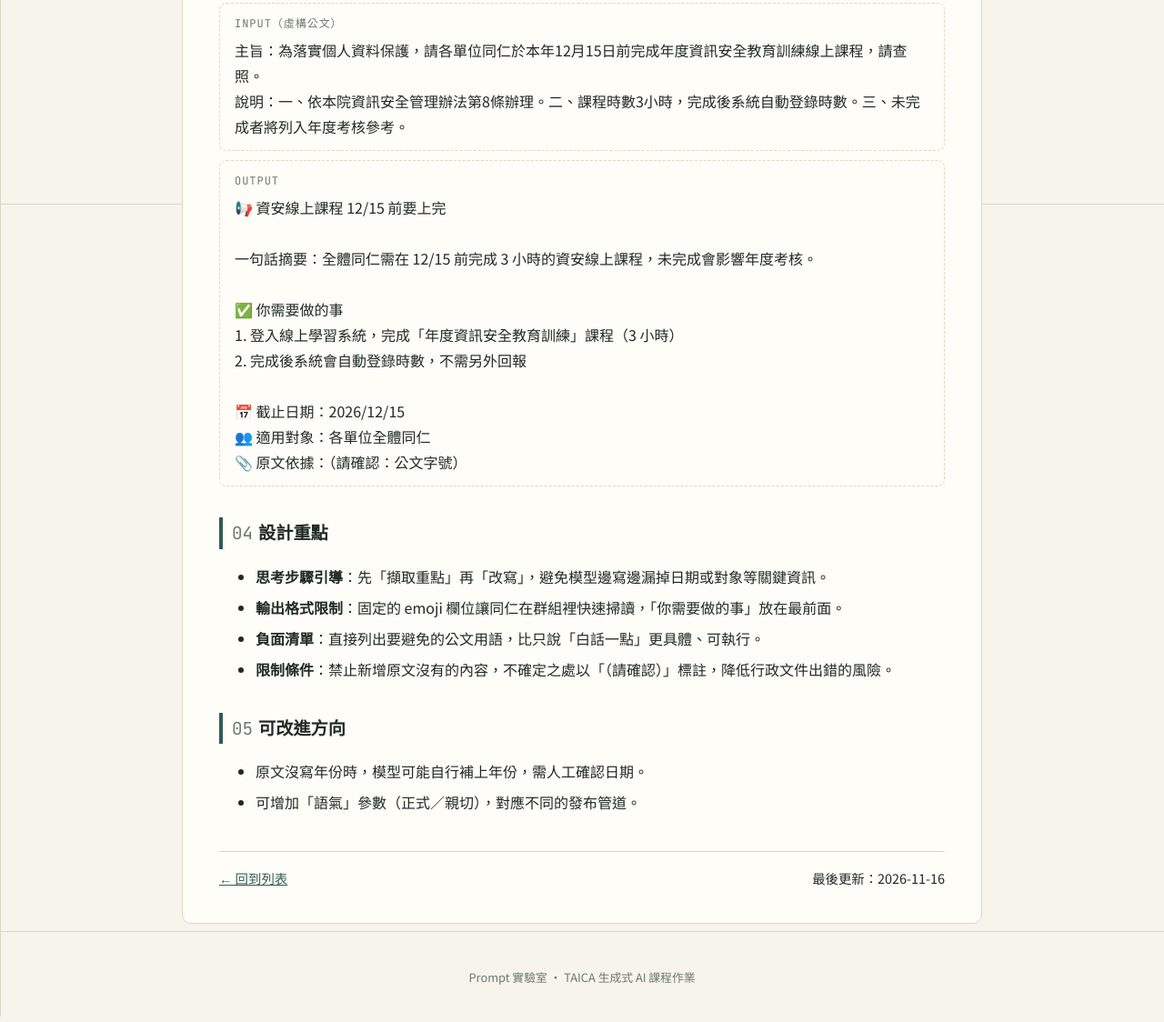
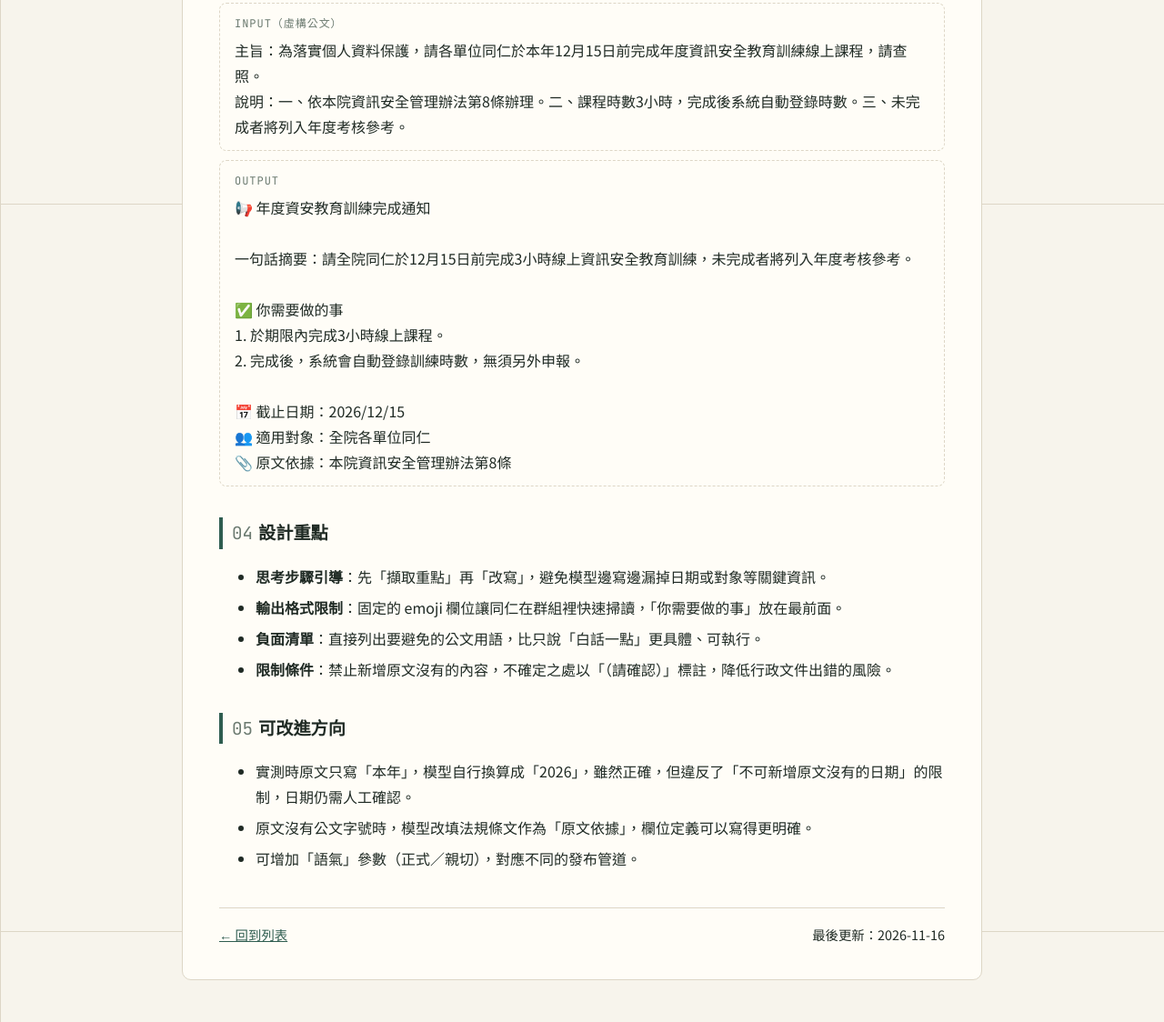
Before and after one commit to EllenHuangD/prompt-lab, a plain HTML site: page pages/p003-official-notice-rewriter.html in a window 1280 px wide. Shown: the part 1376-2500 px from the top of the page at 91% size. Drawn offline with Linux system fonts and the light colour scheme.

Commit message:
Update official notice content and improve clarity

```diff
--- a/pages/p003-official-notice-rewriter.html
+++ b/pages/p003-official-notice-rewriter.html
@@ -76,17 +76,17 @@
           </div>
           <div class="io-block">
             <div class="io-label">OUTPUT</div>
-            <pre>📢 資安線上課程 12/15 前要上完
+            <pre>📢 年度資安教育訓練完成通知
 
-一句話摘要：全體同仁需在 12/15 前完成 3 小時的資安線上課程，未完成會影響年度考核。
+一句話摘要：請全院同仁於12月15日前完成3小時線上資訊安全教育訓練，未完成者將列入年度考核參考。
 
 ✅ 你需要做的事
-1. 登入線上學習系統，完成「年度資訊安全教育訓練」課程（3 小時）
-2. 完成後系統會自動登錄時數，不需另外回報
+1. 於期限內完成3小時線上課程。
+2. 完成後，系統會自動登錄訓練時數，無須另外申報。
 
 📅 截止日期：2026/12/15
-👥 適用對象：各單位全體同仁
-📎 原文依據：（請確認：公文字號）</pre>
+👥 適用對象：全院各單位同仁
+📎 原文依據：本院資訊安全管理辦法第8條</pre>
           </div>
         </div>
       </section>
@@ -104,7 +104,8 @@
       <section id="improve">
         <h2><span class="num">05</span>可改進方向</h2>
         <ul>
-          <li>原文沒寫年份時，模型可能自行補上年份，需人工確認日期。</li>
+          <li>實測時原文只寫「本年」，模型自行換算成「2026」，雖然正確，但違反了「不可新增原文沒有的日期」的限制，日期仍需人工確認。</li>
+          <li>原文沒有公文字號時，模型改填法規條文作為「原文依據」，欄位定義可以寫得更明確。</li>
           <li>可增加「語氣」參數（正式／親切），對應不同的發布管道。</li>
         </ul>
       </section>
```
